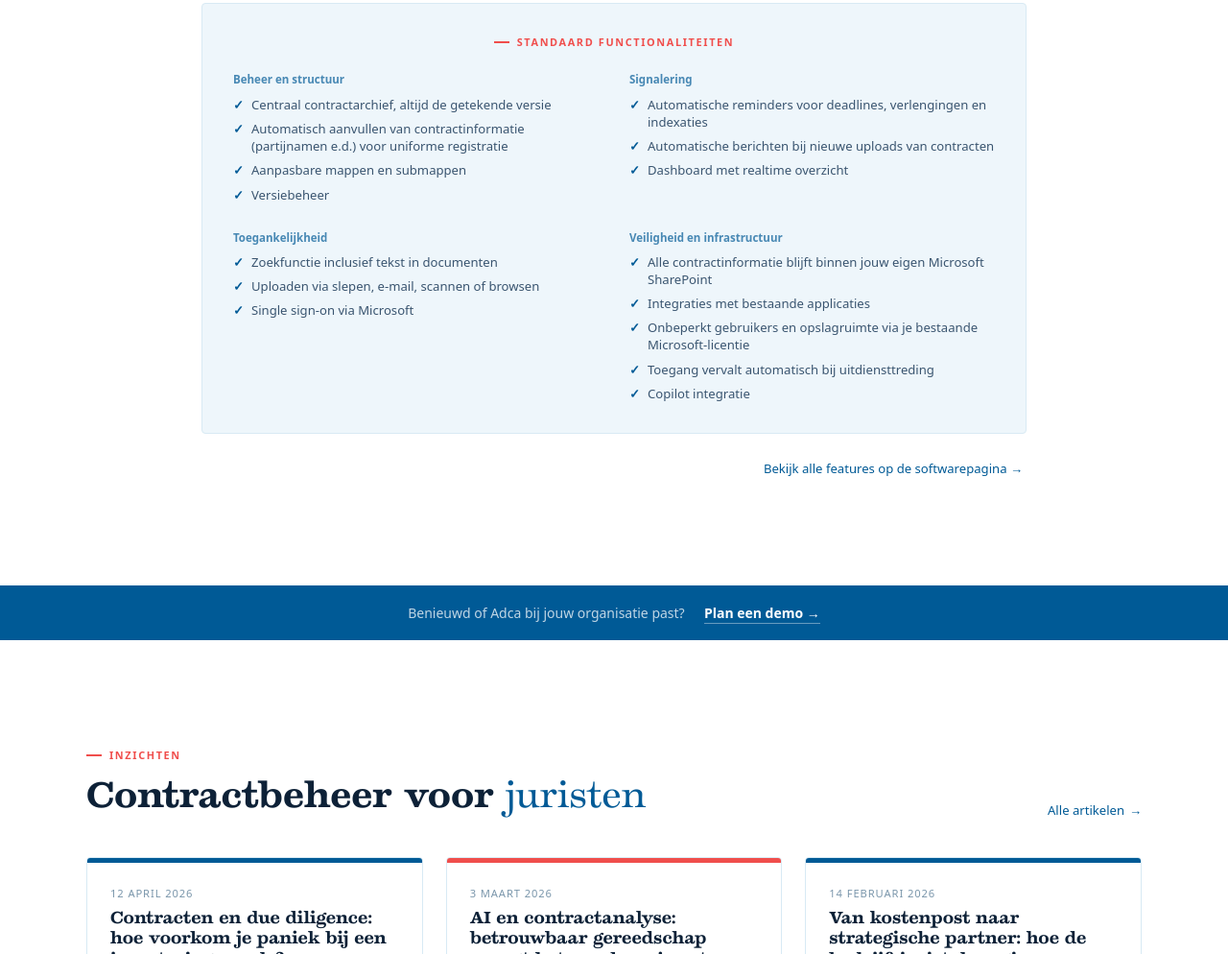
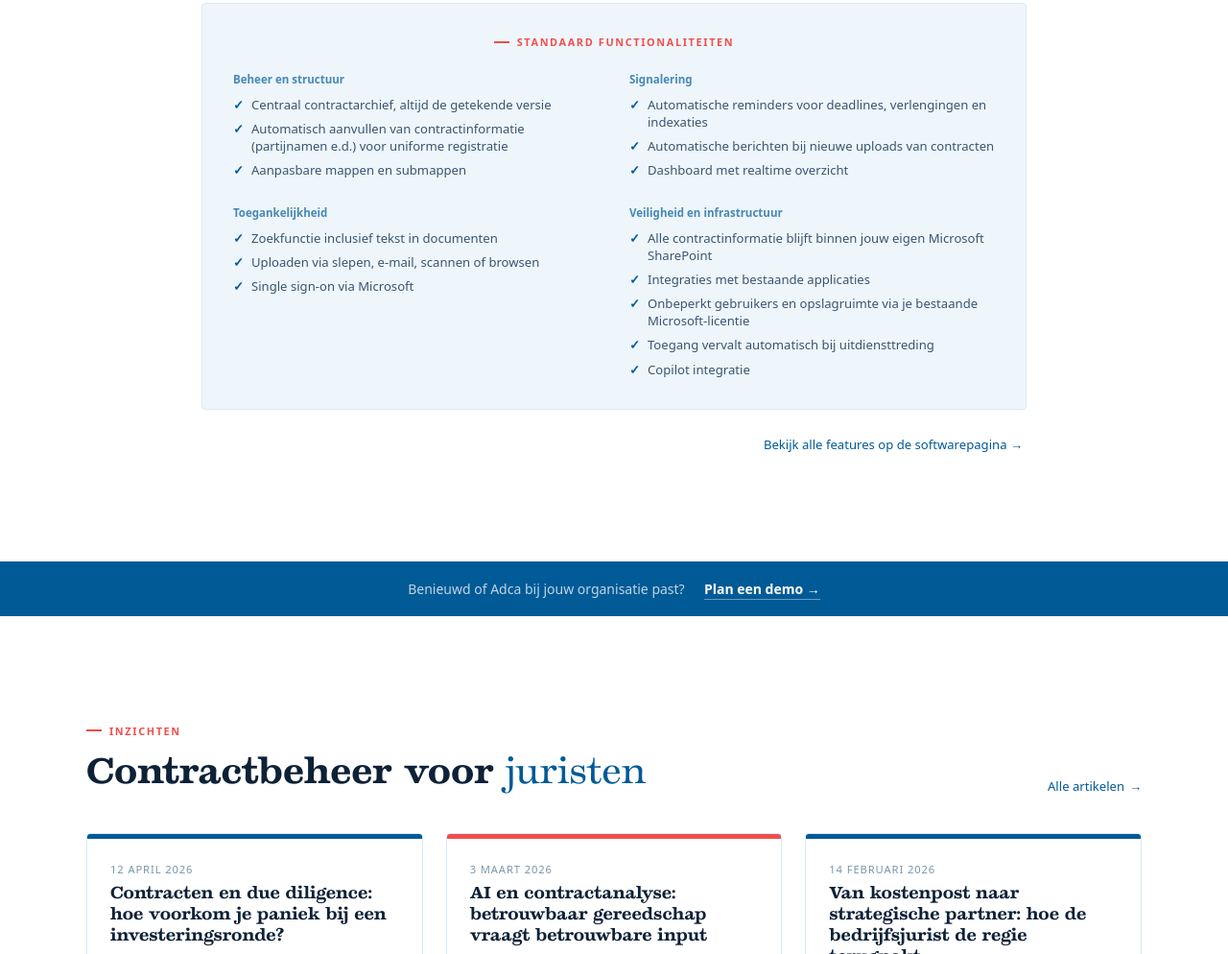
Before and after one commit to isabelbrouwer/adca, an Eleventy site: page src/index.njk in a window 1280 px wide. Shown: the part 4517-5511 px from the top of the page at 96% size. Built offline with nearby package versions, Linux system fonts and the light colour scheme; Eleventy itself is replaced by a stand-in of ours; files that its build step writes are made by us from their sources.

Commit message:
tekstuele update

```diff
--- a/src/index.njk
+++ b/src/index.njk
@@ -222,7 +222,6 @@ description: "Adca is contractbeheer voor bedrijfsjuristen, gebouwd op Microsoft
               <li style="font-size:0.82rem;color:var(--ink-mid);display:flex;align-items:flex-start;gap:0.5rem;"><span style="color:var(--blue);font-weight:700;flex-shrink:0;">✓</span>Centraal contractarchief, altijd de getekende versie</li>
               <li style="font-size:0.82rem;color:var(--ink-mid);display:flex;align-items:flex-start;gap:0.5rem;"><span style="color:var(--blue);font-weight:700;flex-shrink:0;">✓</span>Automatisch aanvullen van contractinformatie (partijnamen e.d.) voor uniforme registratie</li>
               <li style="font-size:0.82rem;color:var(--ink-mid);display:flex;align-items:flex-start;gap:0.5rem;"><span style="color:var(--blue);font-weight:700;flex-shrink:0;">✓</span>Aanpasbare mappen en submappen</li>
-              <li style="font-size:0.82rem;color:var(--ink-mid);display:flex;align-items:flex-start;gap:0.5rem;"><span style="color:var(--blue);font-weight:700;flex-shrink:0;">✓</span>Versiebeheer</li>
             </ul>
           </div>
 
```
